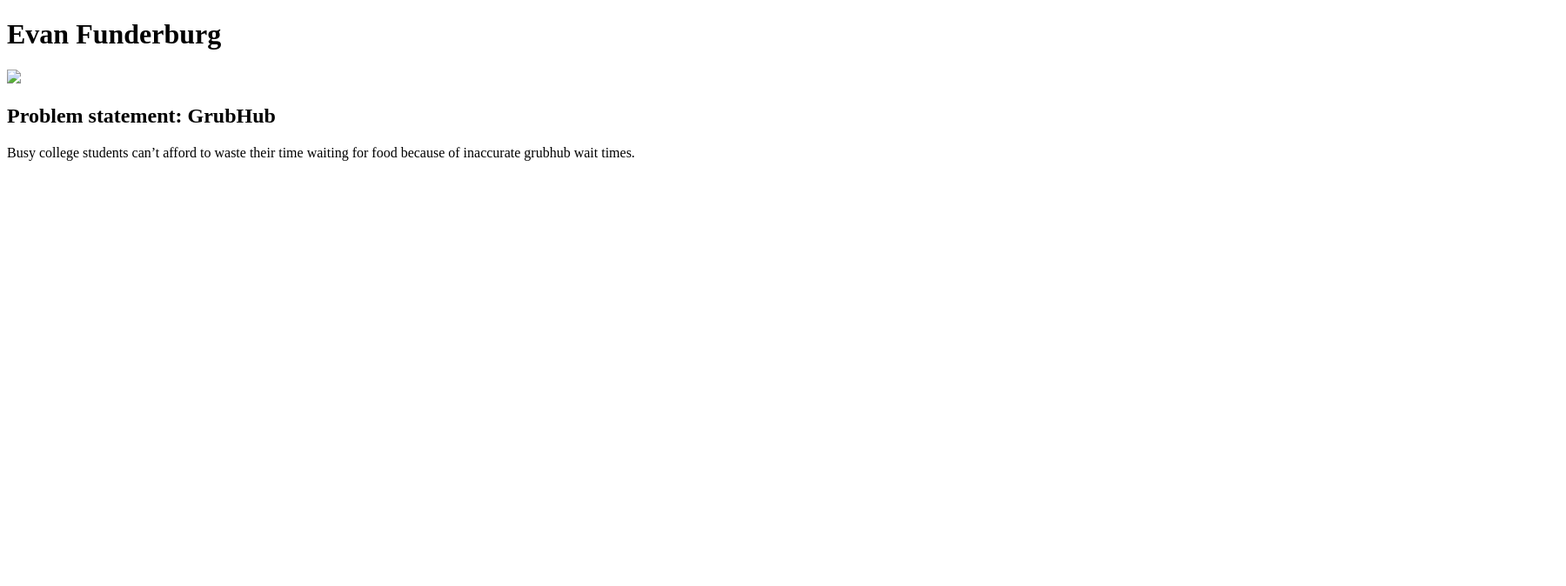
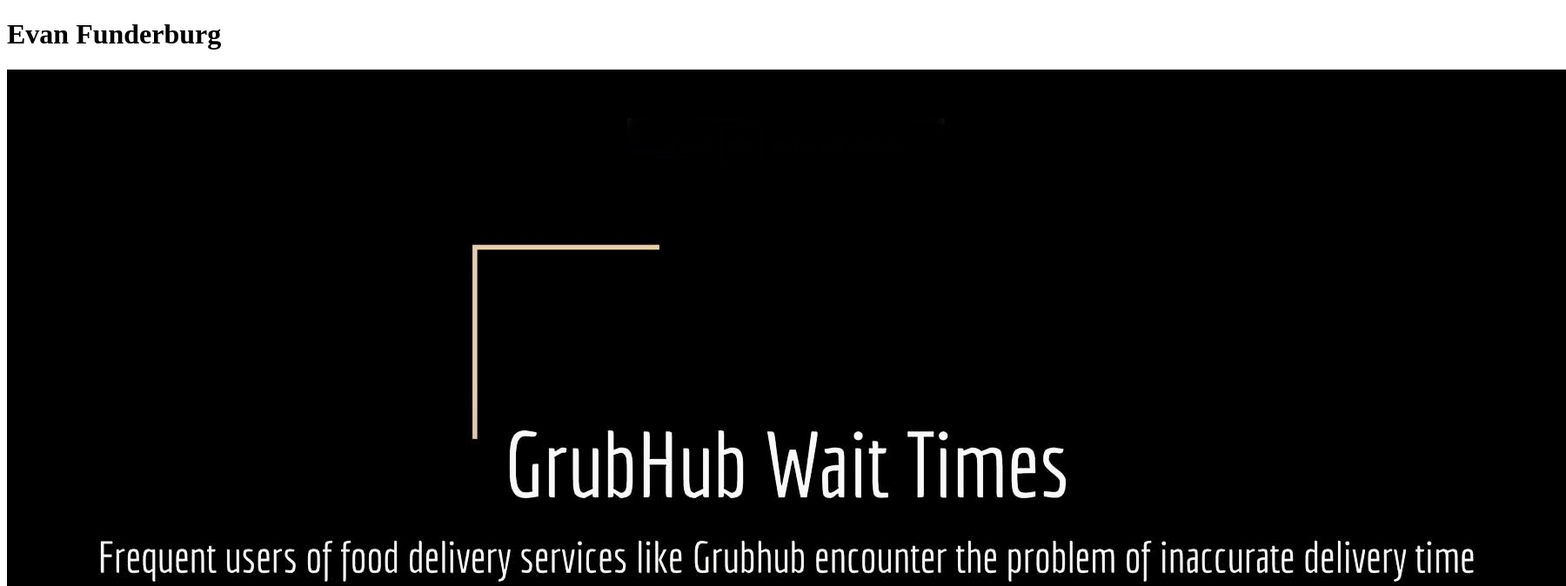
Before and after one commit to EvanFunderburg/EvanFunderburg.github.io, a plain HTML site: page index.html in a window 1280 px wide. Shown: the top 674 px of the page at 87% size, 1800 px wide, since content can reach past the window. Drawn offline with Linux system fonts and the light colour scheme.

Commit message:
Update index.html

```diff
--- a/index.html
+++ b/index.html
@@ -6,7 +6,7 @@
    <body>
       <h1>Evan Funderburg</h1>
       <section class="assign">
-         <img src="Images/ProblemStatement.jpg" />
+         <img src="/images/problem-statement.jpg" />
          <section class="assign-det">
             <h2>Problem statement: GrubHub</h2>
                <p>
```
